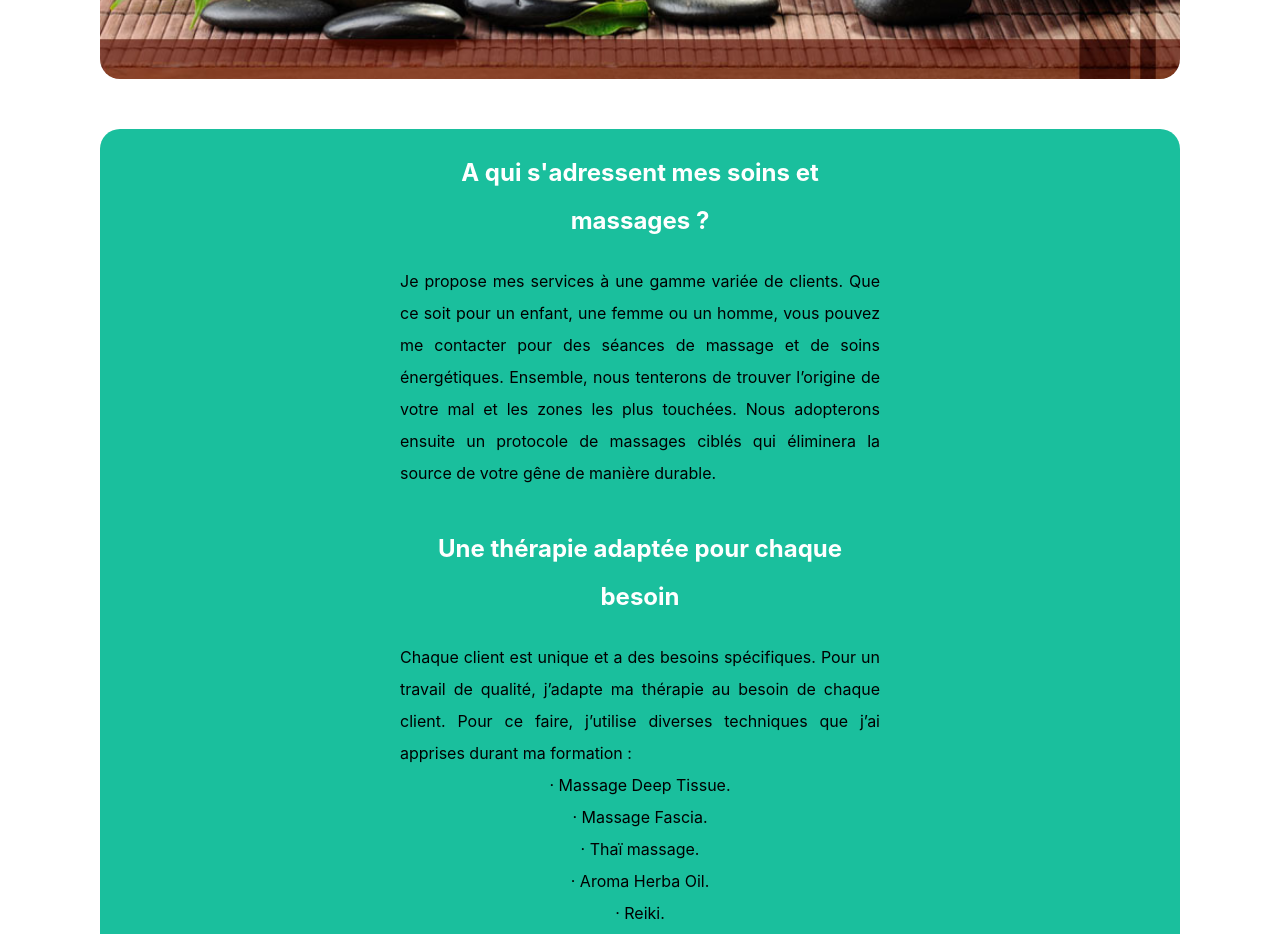
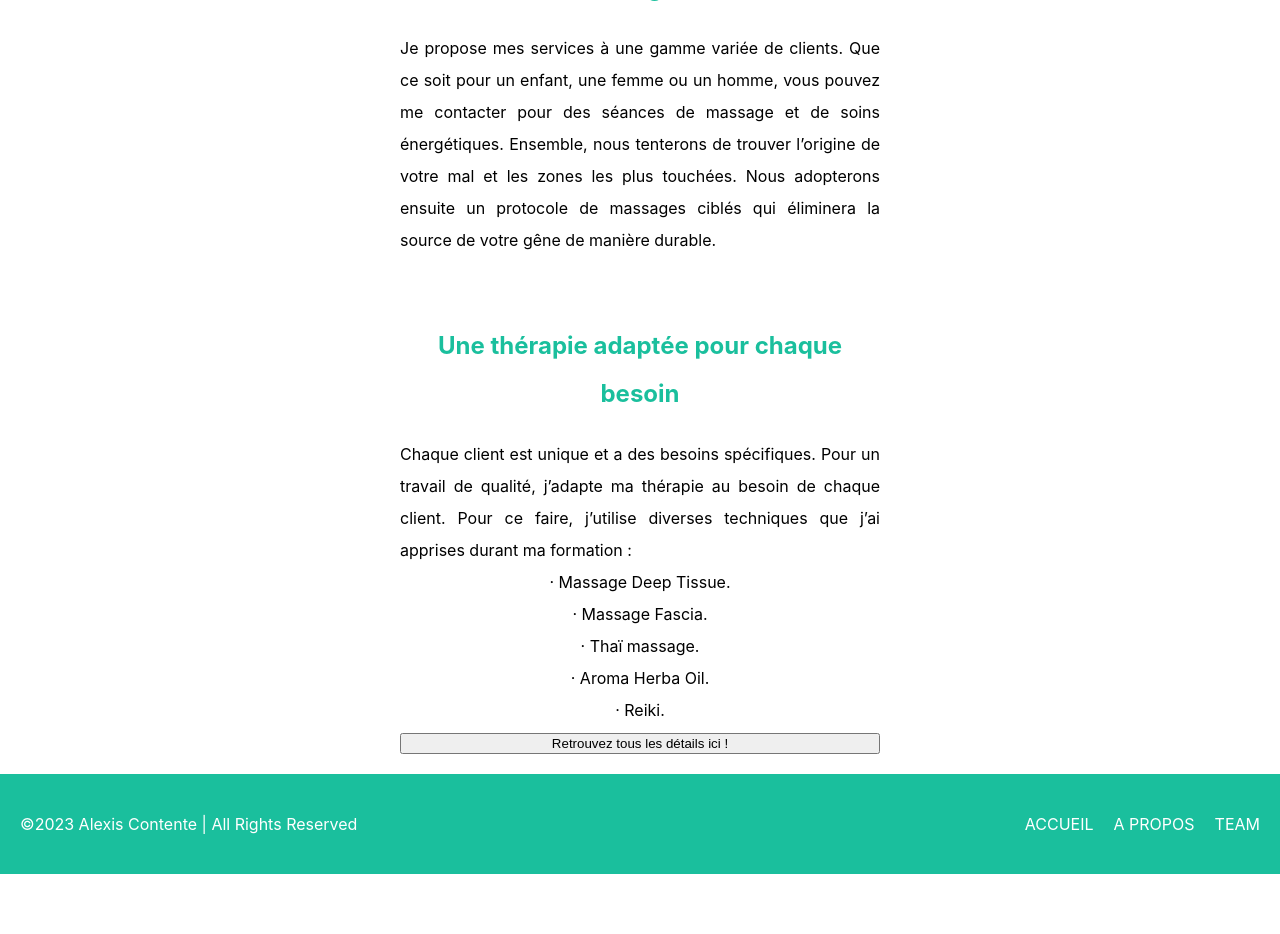
Before and after one commit to Alexis-Contente/Piras-massage, a React (Create React App) app in the folder piras-massage/: page / in a window 1280 px wide. Shown: the part 1140-2074 px from the top of the page. After the commit the page ends 2014 px from the top, so only its background shows below. Built offline with nearby package versions, Linux system fonts and the light colour scheme.

Commit message:
Footer created

```diff
--- a/piras-massage/src/App.js
+++ b/piras-massage/src/App.js
@@ -1,4 +1,5 @@
 import './App.css';
+import Footer from './components/Footer/footer';
 import Header from './components/Header/header';
 import Home from './components/Home/home';
 
@@ -7,6 +8,7 @@ function App() {
     <>
       <Header />
       <Home />
+      <Footer />
     </>
   );
 }
--- /dev/null
+++ b/piras-massage/src/components/Footer/footer.css
@@ -0,0 +1,28 @@
+footer {
+  height: 100px;
+  background-color: #1abf9d;
+  color: white;
+  display: flex;
+  justify-content: space-between;
+  align-items: center;
+}
+
+.copyright {
+  margin-left: 20px;
+}
+
+.menu {
+  display: flex;
+
+}
+
+.menu__item {
+  list-style-type: none;
+}
+
+.menu__link {
+  color: white;
+  text-decoration: none;
+  text-transform: uppercase;
+  margin-right: 20px;
+}
--- /dev/null
+++ b/piras-massage/src/components/Footer/footer.js
@@ -0,0 +1,19 @@
+import './footer.css';
+
+function Footer() {
+    return (
+        <footer className="footer">
+
+          <p className="copyright">&copy;2023 Alexis Contente | All Rights Reserved</p>
+
+          <ul className="menu">
+            <li className="menu__item"><a className="menu__link" href="#">Accueil</a></li>
+            <li className="menu__item"><a className="menu__link" href="#">A propos</a></li>
+            <li className="menu__item"><a className="menu__link" href="#">Team</a></li>
+          </ul>
+
+        </footer>
+  );
+}
+
+export default Footer;
--- a/piras-massage/src/components/Home/home.css
+++ b/piras-massage/src/components/Home/home.css
@@ -15,16 +15,20 @@
     color: #1abf9d;
     text-align: center;
     margin-top: 50px;
+    margin-bottom: 20px;
 }
 
 .titre2 {
-    color: #ffffff;
+    color: #1abf9d;
     text-align: center;
+    margin-bottom: 20px;
 }
 
 .titre3 {
-    color: #ffffff;
+    color: #1abf9d;
     text-align: center;
+    margin-top: 50px;
+    margin-bottom: 20px;
 }
 
 .intro {
@@ -33,8 +37,8 @@
 }
 
 .imgHome {
-    margin-left: 100px;
-    margin-right: 100px;
+    margin-left: 400px;
+    margin-right: 400px;
     margin-top: 50px;
     border-radius: 20px;
 }
@@ -46,8 +50,6 @@
     margin-top: 50px;
     margin-left: 100px;
     margin-right: 100px;
-    margin-bottom: 50px;
-    background-color: #1abf9d;
     border-radius: 20px;
 }
 
```
